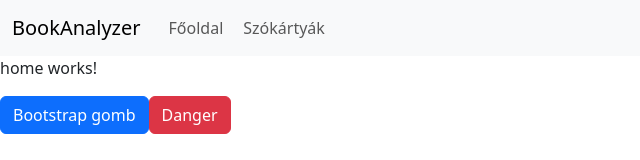
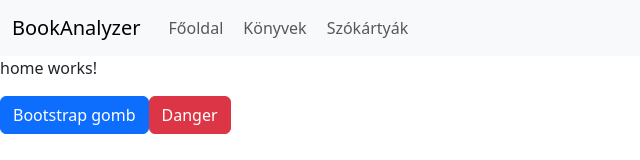
Before and after one commit to krisz1321/CVG38I-ERDEI-BookAnalysis, an Angular app in the folder FRONTEND/BookAnalyzerFrontend/: page / in a window 1280 px wide. Shown: the top 160 px of the page, without its empty margins (0-640 px from the left). Built offline with nearby package versions, Linux system fonts and the light colour scheme.

Commit message:
Integrated list-books route into navigation

```diff
--- a/FRONTEND/BookAnalyzerFrontend/src/app/app.routes.ts
+++ b/FRONTEND/BookAnalyzerFrontend/src/app/app.routes.ts
@@ -1,11 +1,13 @@
 import { HomeComponent } from './home/home.component';
 import { NgModule } from '@angular/core';
 import { RouterModule, Routes } from '@angular/router';
+import { ListBooksComponent } from './list-books/list-books.component';
+
 
 export const routes: Routes = [
 	{path: '', component: HomeComponent},
 	{path: 'home', component: HomeComponent},
-
+	{path: 'list-books', component: ListBooksComponent},
     {path: 'list-words', component: HomeComponent}, // Egyelőre ugyanaz a komponens
 
 	{path: '**', redirectTo: '', pathMatch: 'full'}
--- a/FRONTEND/BookAnalyzerFrontend/src/app/navigation/navigation.component.html
+++ b/FRONTEND/BookAnalyzerFrontend/src/app/navigation/navigation.component.html
@@ -13,6 +13,12 @@
           </a>
         </li>
         <li class="nav-item">
+          <a class="nav-link" routerLink="/list-books" routerLinkActive="active">
+            <i class="bi bi-card-text me-1"></i>
+            Könyvek
+          </a>
+        </li>
+        <li class="nav-item">
           <a class="nav-link" routerLink="/list-words" routerLinkActive="active">
             <i class="bi bi-card-text me-1"></i>
             Szókártyák
```
